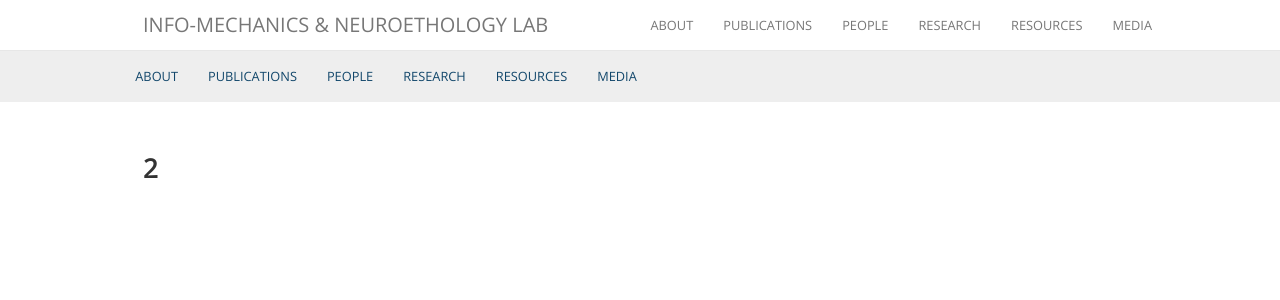
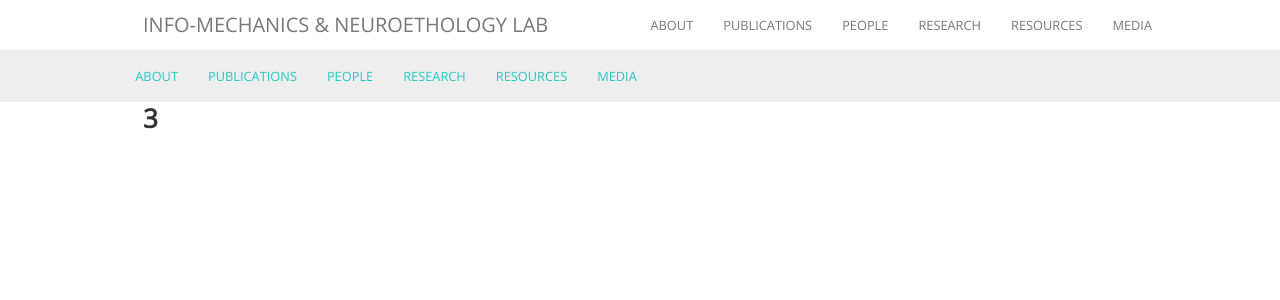
Before and after one commit to maciverlab/maciverlab.github.io, a Jekyll site: the page built from research.html, in a window 1280 px wide. Shown: the top 300 px of the page. Built offline with Jekyll 4.4.1, drawn with Linux system fonts in a browser that asks for light colours; nearby versions of some CDN libraries; comment, search, counter and statistics services are not loaded.

Commit message:
Update research.html

```diff
--- a/research.html
+++ b/research.html
@@ -11,7 +11,7 @@ permalink: /research/
                 <ul class="nav navbar-nav">
                     <ul class="nav navbar-nav">
                       {% for nav in site.nav %}
-                      <li class="nav-item active"><a class="nav-link" href="{{ nav.href }}">{{ nav.name }}</a></li>
+                      <li class="nav-item"><a class="nav-link" href="{{ nav.href }}">{{ nav.name }}</a></li>
                       {% endfor %}
                     </ul>
                 </ul>
@@ -22,6 +22,6 @@ permalink: /research/
         <!-- /.container-fluid -->
 </nav>
 
-<div class="container" style="margin-top:100px">
-        <h3>2</h3>
+<div class="container" style="margin-top:50px">
+        <h3>3</h3>
 </div>
```
